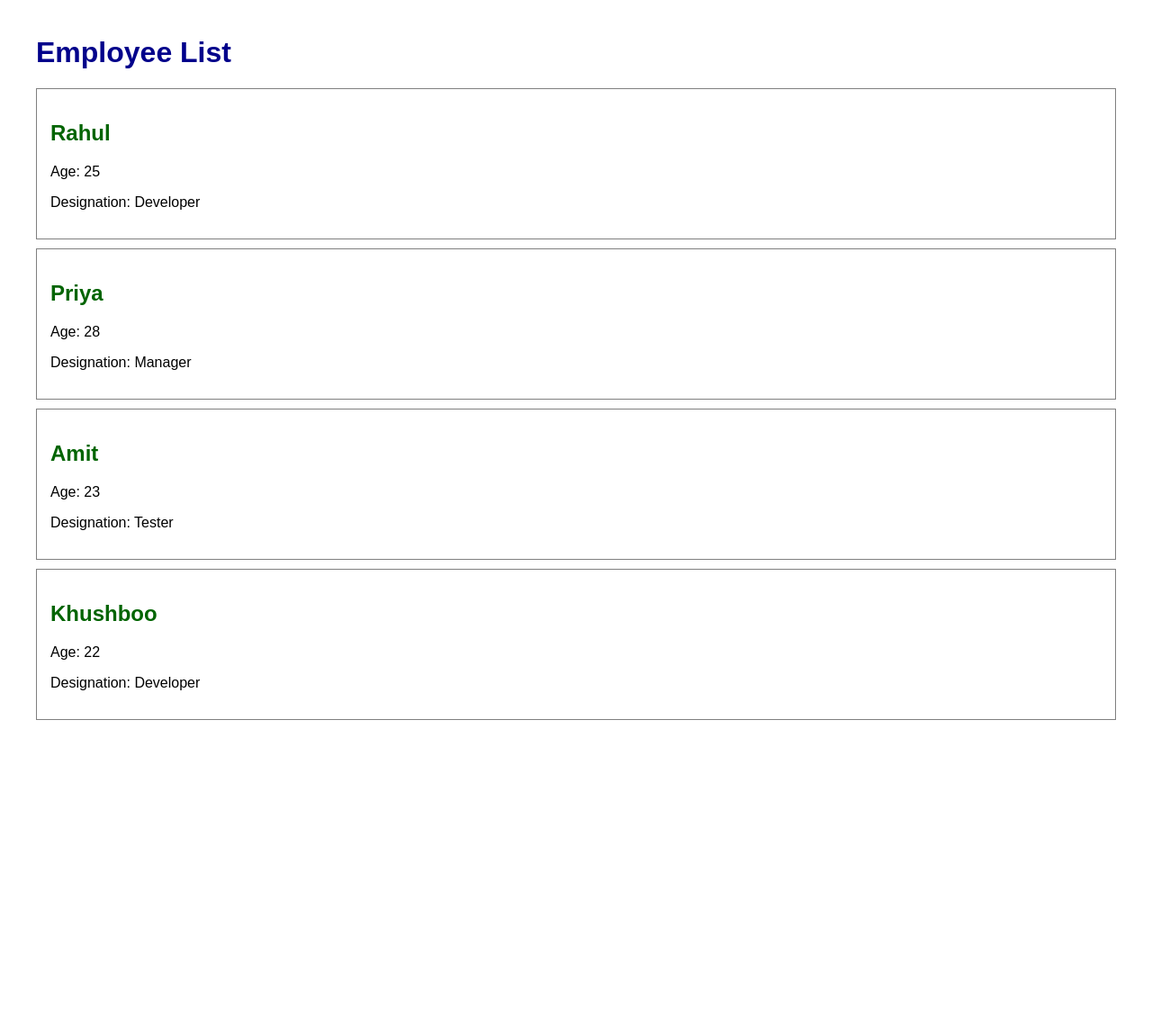
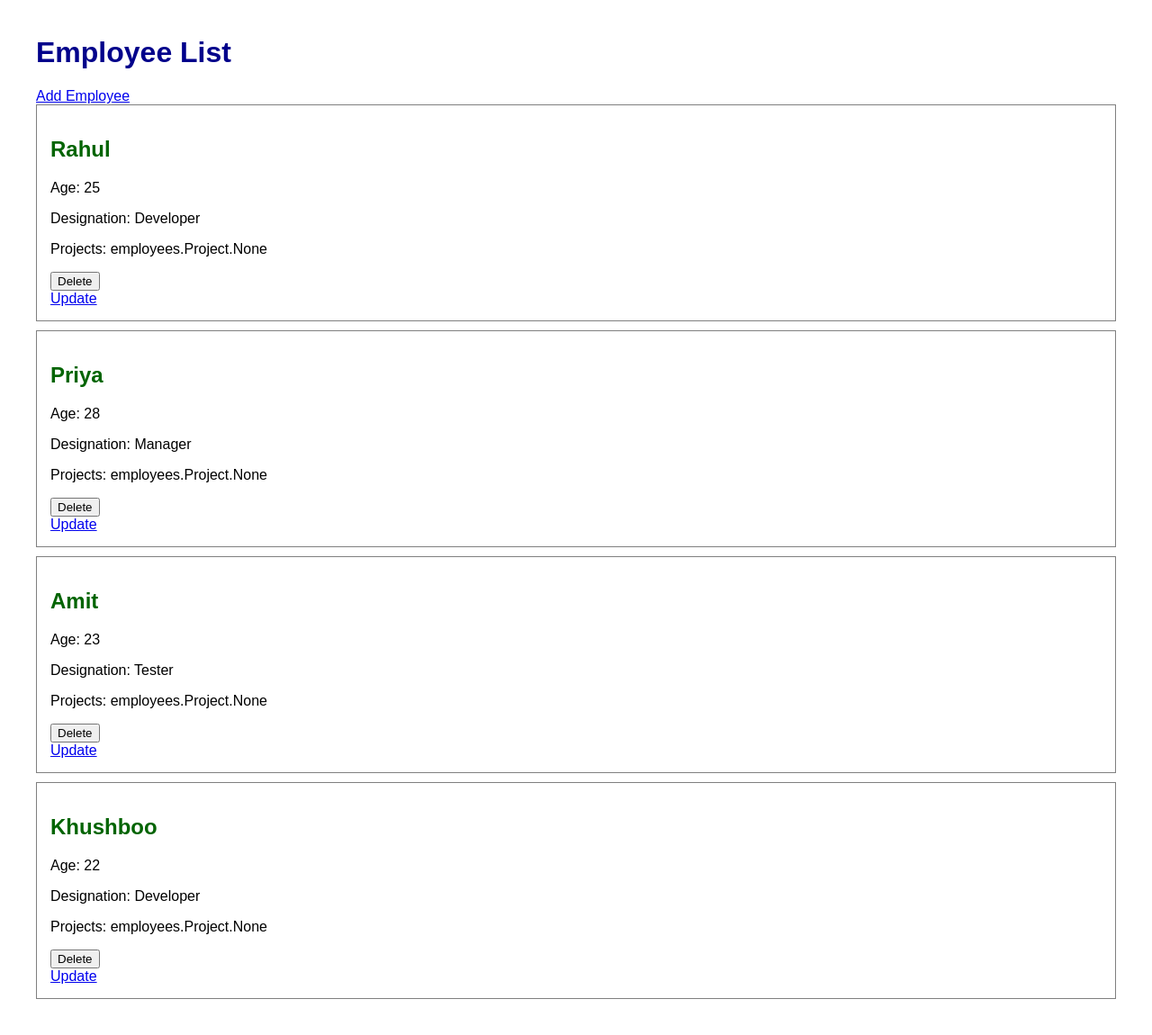
Before and after one commit to KHUSHBOO1495/python-training-ScaleTech, a Django app: page /employees/ in a window 1280 px wide. Shown: the whole page at 90% size. Before the commit the page ends 800 px from the top, so only its background shows below. Run offline with Django 5.2, Linux system fonts and the light colour scheme; data comes from the database, SQL or seed files in the repository; both versions use the stored data as it was after the commit.

Commit message:
Django Forms and CRUD operation

```diff
--- a/django_training/myproject/employees/models.py
+++ b/django_training/myproject/employees/models.py
@@ -32,6 +32,12 @@
     def __str__(self):
         return self.name
 
+    def get_info(self):
+        return f"{self.name} - {self.designation}"
+
+    def get_project_count(self):
+        return self.projects.count()
+
 class EmployeeProfile(models.Model):
     employee = models.OneToOneField(
         Employee,
--- a/django_training/myproject/employees/templates/employees/employee_list.html
+++ b/django_training/myproject/employees/templates/employees/employee_list.html
@@ -7,13 +7,26 @@
 </head>
 <body>
 
-    <h1>Employee List</h1>
+    <div style="justify-content: flex-end;">
+        <h1>Employee List</h1>
+        <a href="{% url 'employee_create' %}">Add Employee</a>
+    </div>
 
     {% for employee in employees %}
     <div class="employee">
         <h2>{{ employee.name }}</h2>
         <p>Age: {{ employee.age }}</p>
         <p>Designation: {{ employee.designation }}</p>
+        <p>Projects: {{ employee.projects }}</p>
+
+        <form method="post" action="{% url 'employee_delete' employee.id %}">
+            {% csrf_token %}
+            <button type="submit">Delete</button>
+        </form>
+
+        <a href="{% url 'employee_update' employee.id %}">
+            Update
+        </a>
     </div>
 {% endfor %}
 
--- a/django_training/myproject/employees/urls.py
+++ b/django_training/myproject/employees/urls.py
@@ -4,5 +4,8 @@
 urlpatterns = [
     path("", views.home),
     # path("employees/", views.employee_list),
-    path("employees/", views.EmployeeListView.as_view()),
+    path("employees/", views.EmployeeListView.as_view(), name="employee_list"),
+    path("create/", views.employee_create, name="employee_create"),
+    path("delete/<int:id>/", views.employee_delete, name="employee_delete"),
+    path("update/<int:id>/", views.employee_update, name="employee_update"),
 ]
--- a/django_training/myproject/employees/views.py
+++ b/django_training/myproject/employees/views.py
@@ -1,9 +1,9 @@
-from django.shortcuts import render
+from django.shortcuts import render, redirect
 from .models import Employee
 from django.views import View
 from django.views.generic import ListView
 from django.http import HttpResponse
-
+from .forms import EmployeeForm
 
 def home(request):
     return HttpResponse("Welcome to the Employee Management System")
@@ -34,3 +34,46 @@
     model = Employee
     template_name = "employees/employee_list.html"
     context_object_name = "employees"
+
+def employee_create(request):
+
+    if request.method == "POST":
+        form = EmployeeForm(request.POST) # bound form
+
+        if form.is_valid():
+            form.save()
+            return redirect("employee_list")
+
+    else:
+        form = EmployeeForm() # unbound form
+
+    return render(
+        request,
+        "employees/employee_form.html",
+        {"form": form}
+    )
+
+def employee_delete(request, id):
+    employee = Employee.objects.get(id=id)
+    employee.delete()
+
+    return redirect("employee_list")
+
+def employee_update(request, id):
+    employee = Employee.objects.get(id=id)
+
+    if request.method == "POST":
+        form = EmployeeForm(request.POST, instance=employee)
+
+        if form.is_valid():
+            form.save()
+            return redirect("employee_list")
+
+    else:
+        form = EmployeeForm(instance=employee)
+
+    return render(
+        request,
+        "employees/employee_form.html",
+        {"form": form}
+    )
```
Also changed, not shown: django_training/myproject/employees/forms.py (added, +7 -0 lines), django_training/myproject/employees/templates/employees/employee_form.html (added, +14 -0 lines), django_training/myproject/db.sqlite3.
